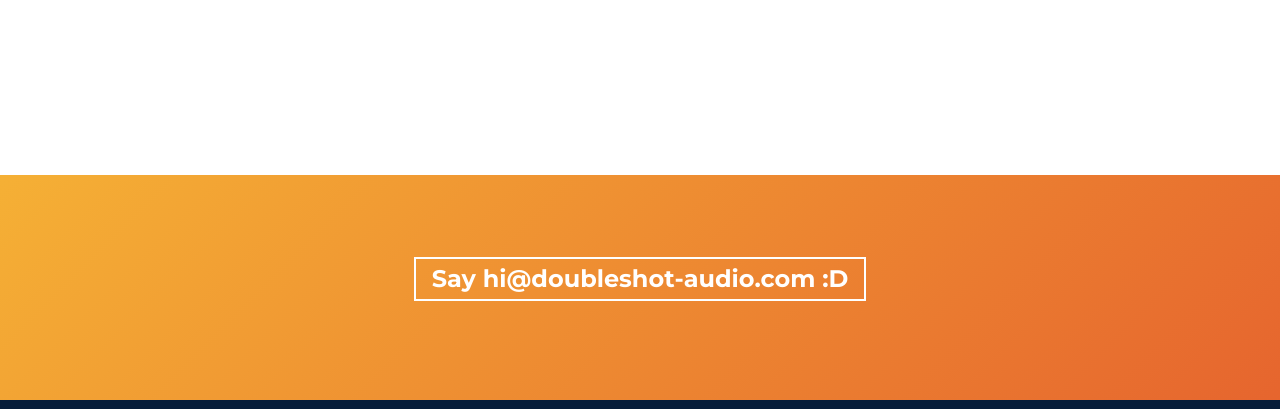
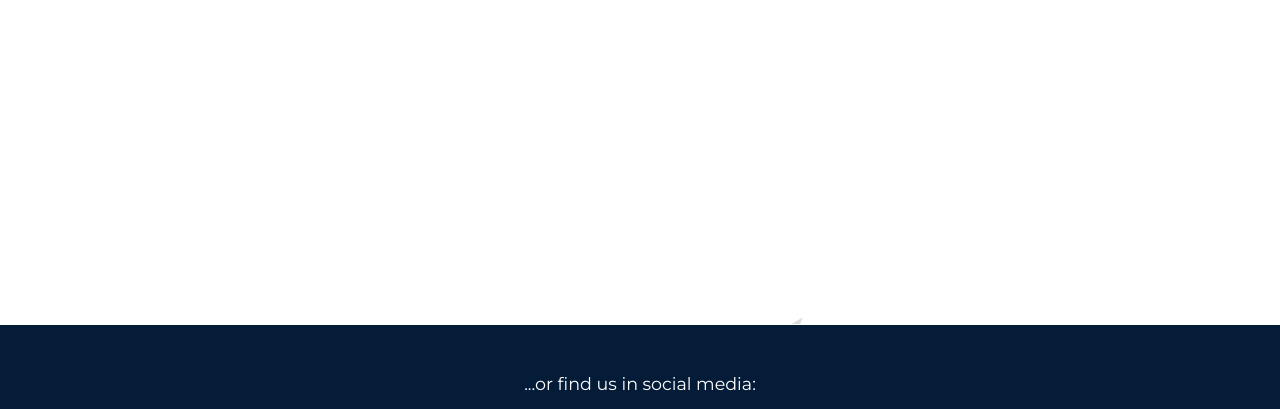
Before and after one commit to made-indrayana/dsa-coming-soon-gatsby, a Gatsby site: page / in a window 1280 px wide. Shown: the part 475-884 px from the top of the page. Built offline with nearby package versions, Linux system fonts and the light colour scheme; Gatsby itself is replaced by a stand-in of ours.

Commit message:
Ditched contact and used hero cta instead

```diff
--- a/src/components/App.jsx
+++ b/src/components/App.jsx
@@ -1,6 +1,5 @@
 import React, { useState, useEffect } from 'react';
 import Hero from './Hero/Hero';
-import Contact from './Contact/Contact';
 import Footer from './Footer/Footer';
 
 import { PortfolioProvider } from '../context/context';
@@ -9,19 +8,16 @@
 
 function App() {
   const [hero, setHero] = useState({});
-  const [contact, setContact] = useState({});
   const [footer, setFooter] = useState({});
 
   useEffect(() => {
     setHero({ ...heroData });
-    setContact({ ...contactData });
     setFooter({ ...footerData });
   }, []);
 
   return (
-    <PortfolioProvider value={{ hero, contact, footer }}>
+    <PortfolioProvider value={{ hero, footer }}>
       <Hero />
-      <Contact />
       <Footer />
     </PortfolioProvider>
   );
--- a/src/components/Contact/Contact.jsx
+++ /dev/null
@@ -1,31 +0,0 @@
-import React, { useContext } from 'react';
-import Fade from 'react-reveal/Fade';
-import { Container } from 'react-bootstrap';
-import PortfolioContext from '../../context/context';
-import Title from '../Title/Title';
-
-const Contact = () => {
-  const { contact } = useContext(PortfolioContext);
-  const { cta, btn, email } = contact;
-
-  return (
-    <section id="contact">
-      <Container>
-        <Fade bottom duration={1000} delay={800} distance="30px">
-          <div className="contact-wrapper">
-            <a
-              target="_blank"
-              rel="noopener noreferrer"
-              className="cta-btn cta-btn--resume"
-              href="mailto:hi@doubleshot-audio.com"
-            >
-              {btn || "Say hi@doubleshot-audio.com :D"}
-            </a>
-          </div>
-        </Fade>
-      </Container>
-    </section>
-  );
-};
-
-export default Contact;
--- a/src/components/Hero/Hero.jsx
+++ b/src/components/Hero/Hero.jsx
@@ -30,6 +30,19 @@
             <span className="text-color-main">{name || 'relaunching!'}</span>
           </h1>
         </Fade>
+        <Fade left={isDesktop} bottom={isMobile} duration={1000} delay={1000} distance="30px">
+          <p className="hero-cta">
+            <span className="cta-btn cta-btn--hero">
+              <a
+              target="_blank"
+              rel="noopener noreferrer"
+              href="mailto:hi@doubleshot-audio.com"
+            >
+              Say hi@doubleshot-audio.com :D
+            </a>
+            </span>
+          </p>
+        </Fade>
       </Container>
     </section>
   );
--- a/src/style/main.scss
+++ b/src/style/main.scss
@@ -10,7 +10,6 @@
 @import './layout/footer';
 @import './layout/sections';
 
-@import './sections/contact';
 @import './sections/hero';
 
 @import './vendor/css/font-awesome.min.css';
--- a/src/style/sections/_contact.scss
+++ /dev/null
@@ -1,36 +0,0 @@
-#contact {
-  background-image: linear-gradient(135deg, $primary-color 0%, $secondary-color 100%);
-  //-webkit-clip-path: polygon(0 0, 100% 0, 100% 100%, 0 100%);
-  //clip-path: polygon(0 0, 100% 0, 100% 100%, 0 100%);
-  padding: 5rem 0 10rem 0;
-  margin-top: -15rem;
-  margin-bottom: -1px;
-  color: $white-color;
-
-  @include respond(tab-land) {
-    padding: 10rem 0;
-    clip-path: none;
-    margin-top: 0;
-    -webkit-clip-path: none;
-  }
-
-  .contact-wrapper {
-    margin-top: 3.2rem;
-    padding: 0 2rem;
-    backface-visibility: hidden;
-
-    &__text {
-      margin-bottom: 2.5rem;
-    }
-
-    &__text,
-    a {
-      font-size: 2.4rem;
-
-      // Responsive for contact text
-      @include respond(phone) {
-        font-size: 2rem;
-      }
-    }
-  }
-}
--- a/src/style/sections/_hero.scss
+++ b/src/style/sections/_hero.scss
@@ -28,7 +28,6 @@
   .hero-title {
     font-size: 5.6rem;
     font-weight: 700;
-    margin-top: 3rem;
     margin-bottom: 3.2rem;
     text-align: center;
 
@@ -41,15 +40,17 @@
     }
     @include respond(phone) {
       font-size: 3.5rem;
+      margin-top: 10rem;
       line-height: 1.5;
     }
     @include respond(phone-xs) {
       font-size: 2.8rem;
+      margin-top: 10rem;
     }
   }
 
   .hero-cta {
-    display: flex;
+    display: inline;
 
     @include respond(tab-port) {
       justify-content: center;
```
